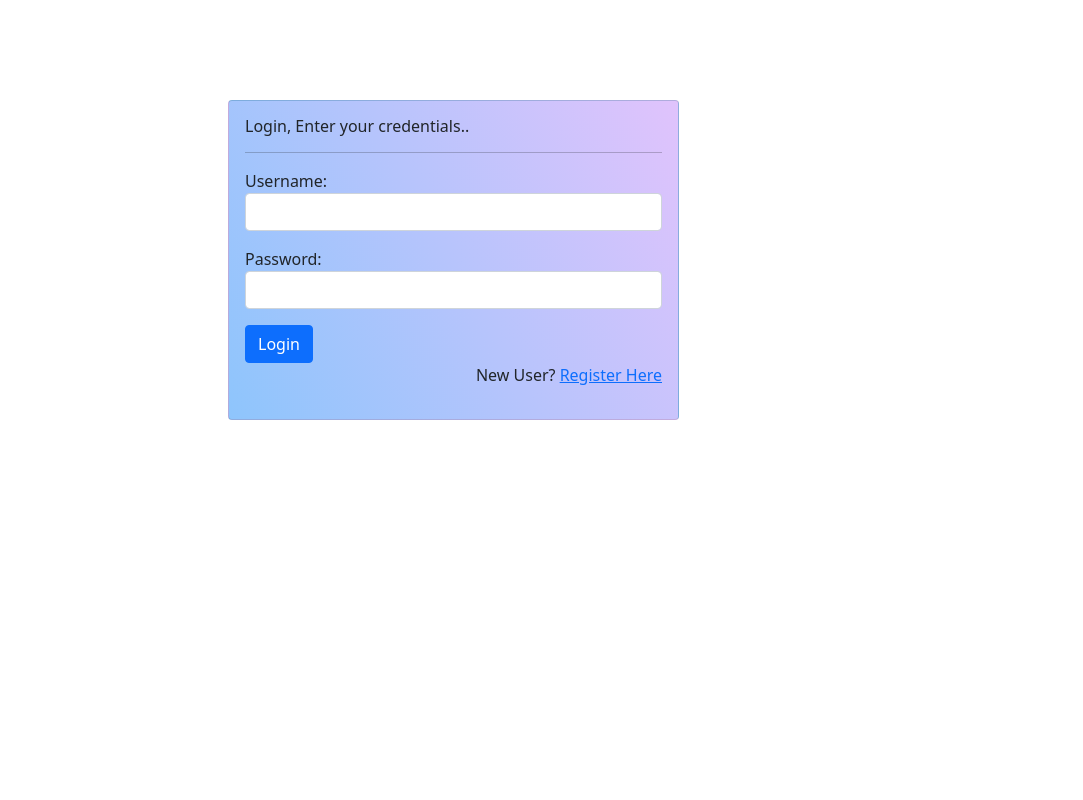
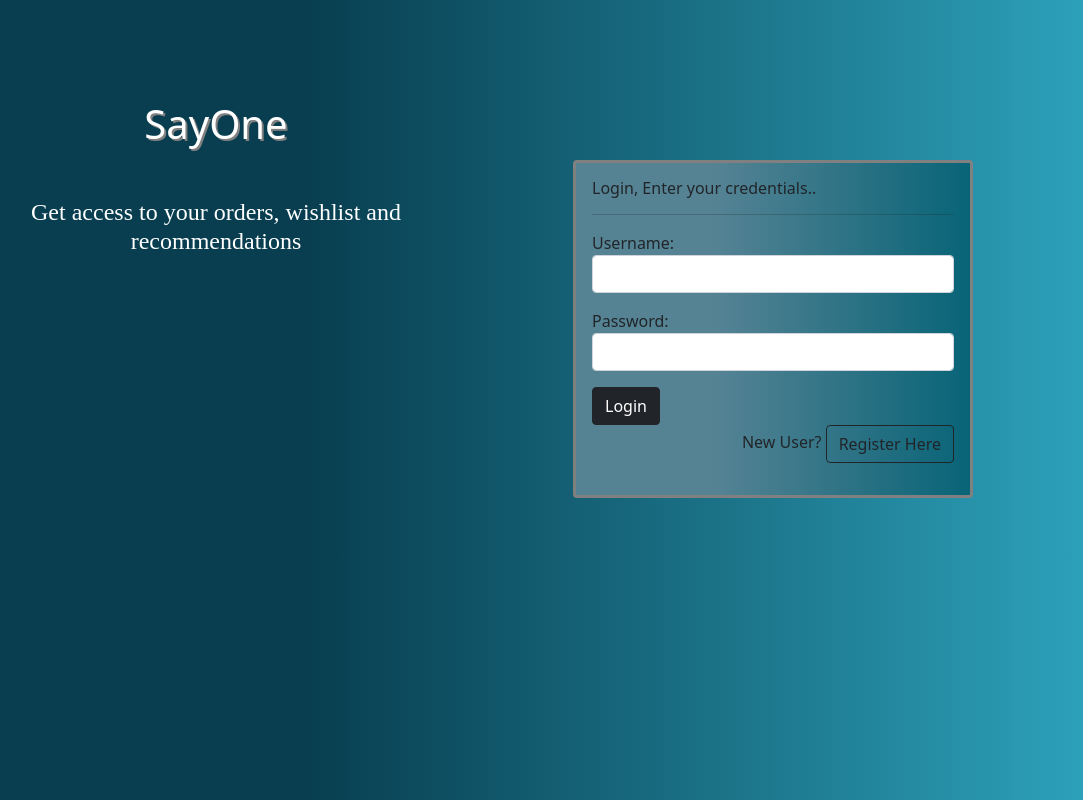
Before and after one commit to VrindhaAravind/SayOne-ECommerce, a Django app: page /customer/account/login in a window 1280 px wide. Shown: the whole page, without its empty margins (139-1222 px from the left). Run offline with Django 3.2, Linux system fonts and the light colour scheme.

Commit message:
Update cust_login.html

```diff
--- a/customer/templates/cust_login.html
+++ b/customer/templates/cust_login.html
@@ -5,8 +5,13 @@
     <title>Customer Login</title>
     <link href="https://cdn.jsdelivr.net/npm/bootstrap@5.0.2/dist/css/bootstrap.min.css" rel="stylesheet"
           integrity="sha384-EVSTQN3/azprG1Anm3QDgpJLIm9Nao0Yz1ztcQTwFspd3yD65VohhpuuCOmLASjC" crossorigin="anonymous">
+
+<style>
+
+</style>
 </head>
-<body style="backgroud-image:">
+<body style="background: rgb(8,62,80);
+background: linear-gradient(90deg, rgba(8,62,80,1) 35%, rgba(47,168,193,1) 100%, rgba(85,82,82,1) 100%);">
 <div class="container">
     <div class="row " style="margin-top:100px;">
         <div class="col-3"></div>
@@ -29,25 +34,27 @@
         <div class="col-3"></div>
     </div>
     <div class="row" >
-        <div class="col-3"></div>
-        <div class="col-5">
+        <div class="col-6">
+            <h1 style="color:white; text-align:center; text-shadow: 2px 2px grey;">SayOne</h1>
+            <h4 style="color:white; font-size:300; text-align:center; font-family: Lucida Handwriting; margin-top:50px;">Get access to your orders, wishlist and recommendations</h4>
+        </div>
+        <div class="col-6">
             <div class="card"
-                 style="background-color: #8EC5FC; background-image: linear-gradient(62deg, #8EC5FC 0%, #E0C3FC 100%);">
+                 style="background: rgb(85,131,148);
+background: linear-gradient(90deg, rgba(85,131,148,1) 35%, rgba(8,100,119,1) 100%, rgba(85,82,82,1) 100%); width:400px; border:2px solid grey; border-width:medium; margin:60px;">
                 <div class="card-body">
                     <h6>Login, Enter your credentials..</h6>
                     <hr>
                     <form action="" method="POST">
                         {%csrf_token%}
                         {{form.as_p}}
-                        <button class="btn btn-primary " type="submit">Login</button>
-                        <p style="text-align:right;">New User? <a href="{%url 'register'%}">Register Here</a></p>
+                        <button class="btn btn-dark " type="submit">Login</button>
+                        <p style="text-align:right;">New User? <a href="{%url 'register'%}" class="btn btn-outline-dark">Register Here</a></p>
                     </form>
 
                 </div>
             </div>
-
         </div>
-        <div class="col-5"></div>
     </div>
 </div>
 
```
